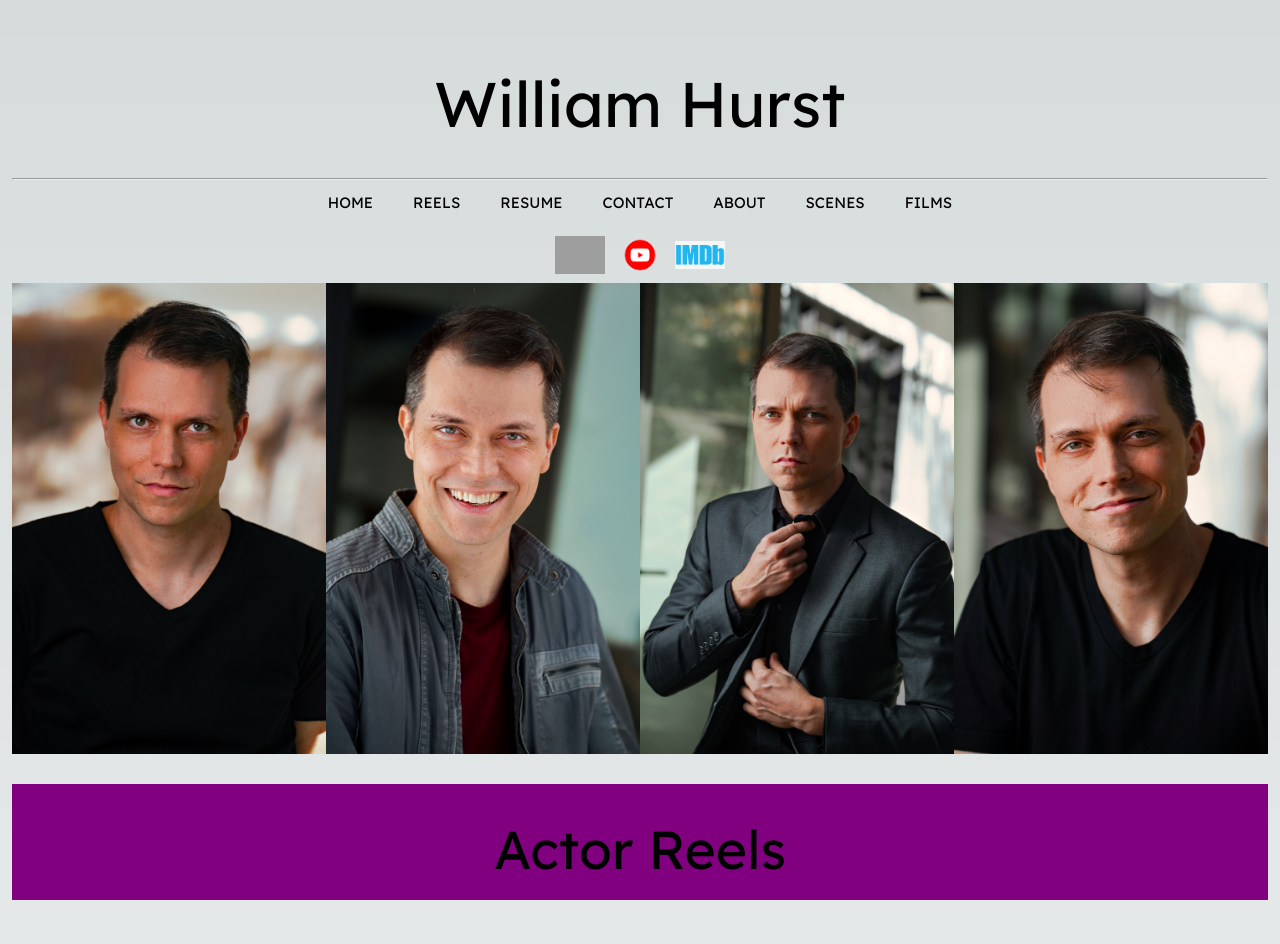
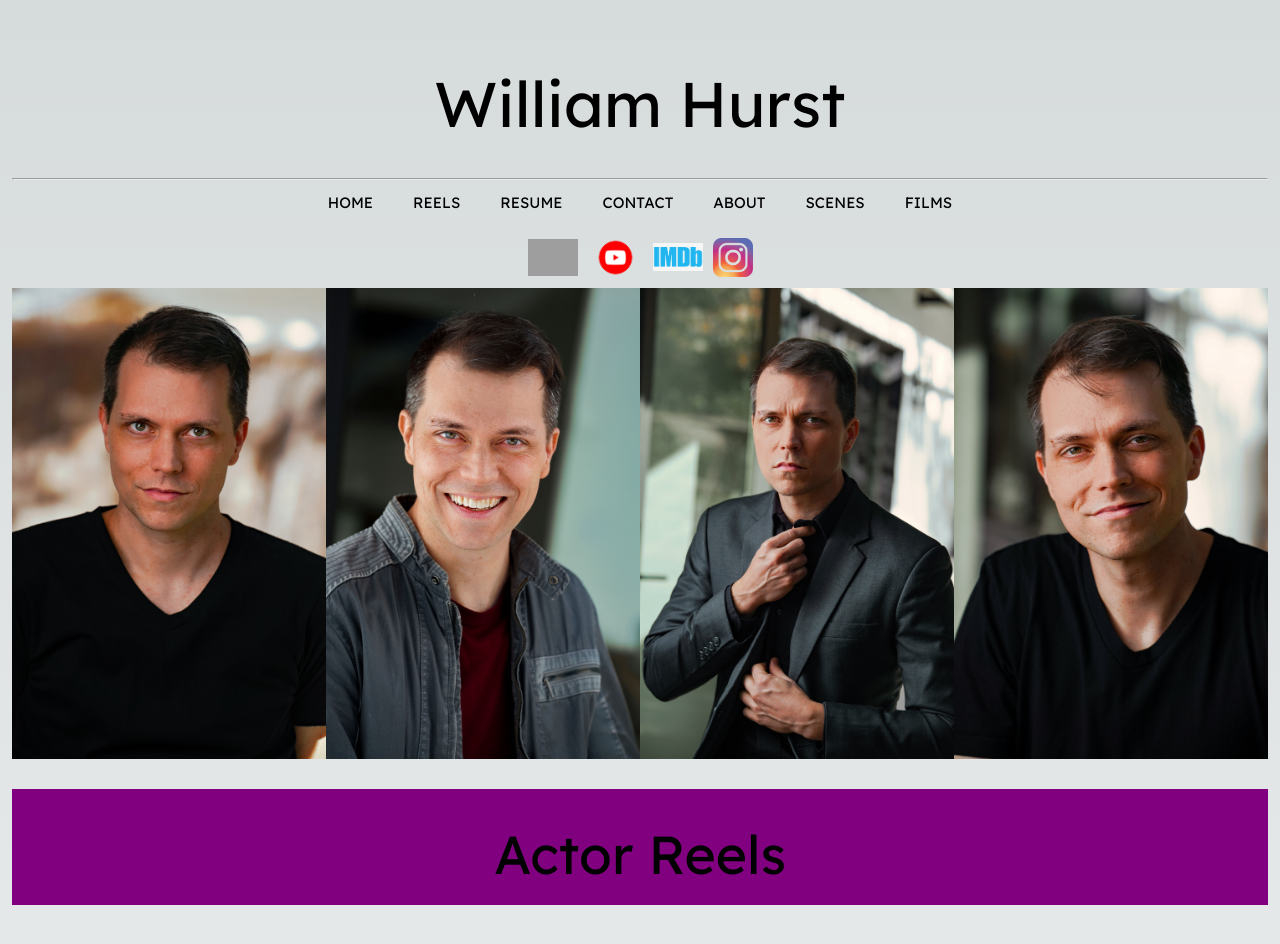
Before and after one commit to billbunkum/williamhurstacting, a Next.js app: page / in a window 1280 px wide. Shown: the top 944 px of the page. Built offline with nearby package versions, Linux system fonts and the light colour scheme; grey boxes are pictures that could not be loaded.

Commit message:
add ig logo to socials

```diff
--- a/pages/components/_social-icons.js
+++ b/pages/components/_social-icons.js
@@ -21,6 +21,11 @@ export default function SocialIcons() {
 				className={[styles.social_logos, styles.imdb].join(" ")}
 				/>
 			</a>
+			<a href="https://instagram.com/william_r_hurst">
+				<img src="/assets/socials/instagram.png"
+				className={[styles.social_logos, styles.ig].join(" ")}
+				/>
+			</a>
 	</div>
 
 		</>
--- a/styles/Home.module.css
+++ b/styles/Home.module.css
@@ -62,20 +62,28 @@
 	.socials_items a > img {
 		display: flex;
 		margin: 0px 5px 0px 5px;
-		width: 50px;
+/*		width: 50px;*/
 	}
 	.socials_items a:hover {
 		opacity: 85%;
 	}
 		.social_logos {
 		}
+			.ig {
+				width: 40px;
+				order: 4;
+			}
 			.imdb {
+				width: 50px;
+
 				order: 2;
 			}
 			.twitter {
+				width: 50px;
 				order: 3;
 			}
 			.youtube {
+				width: 55px;
 				order: 1;
 			}
 
```
Also changed, not shown: public/assets/socials/instagram.png (added).
